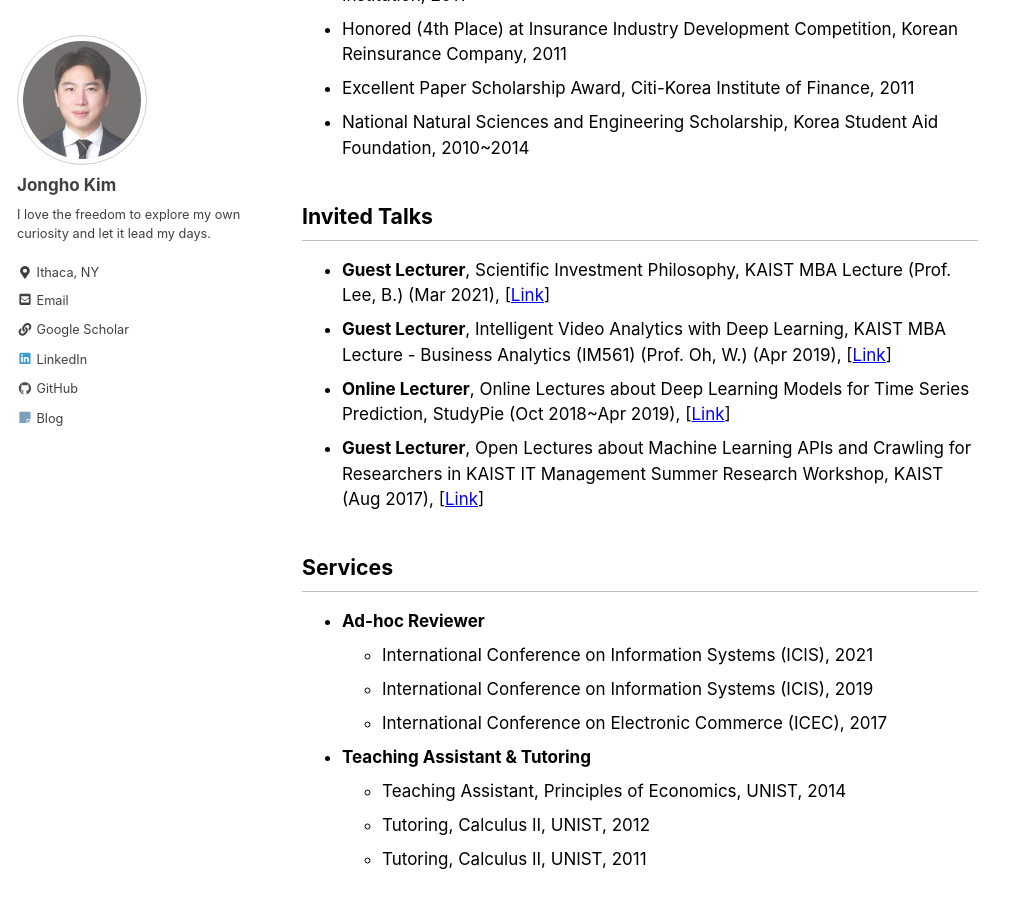
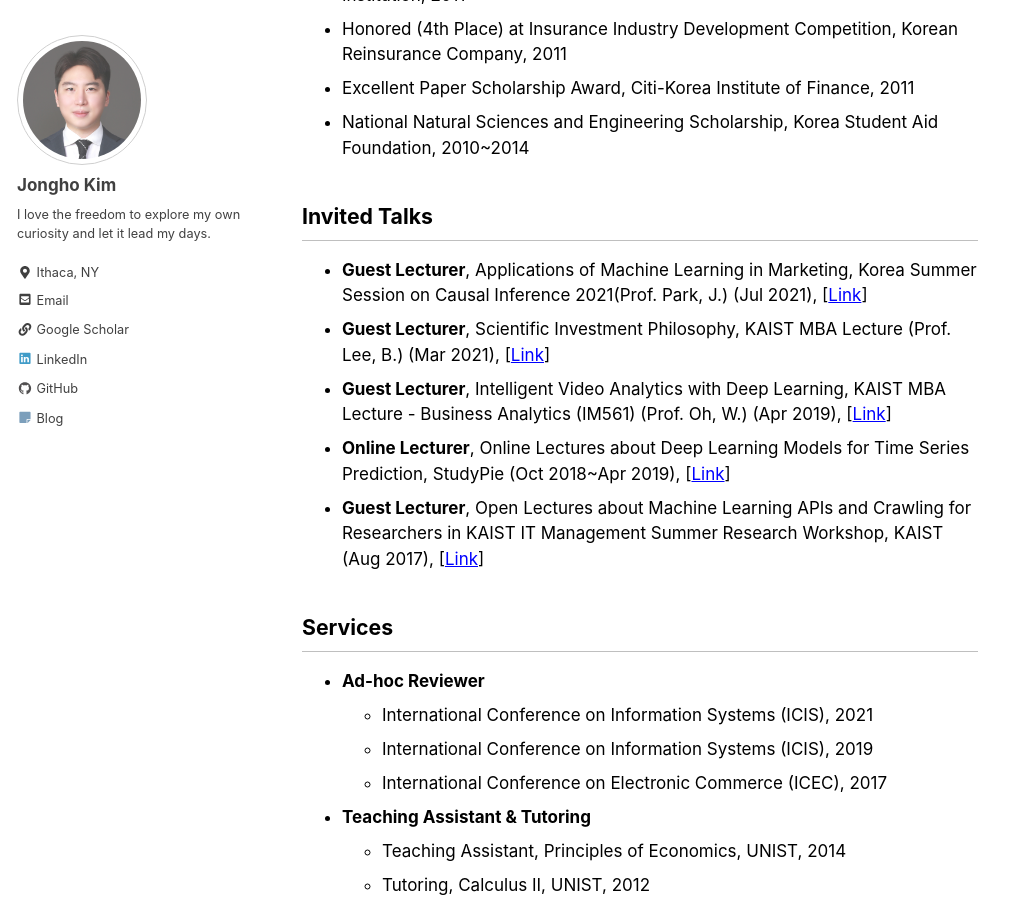
Before and after one commit to jonghkim/jonghkim.github.io, a Jekyll site: the page built from _pages/about.md, in a window 1280 px wide and 900 px high, scrolled down 2565 px. Shown: the whole window, without its empty margins (0-1024 px from the left). Built offline with Jekyll 4.4.1, drawn with Linux system fonts in a browser that asks for light colours.

Commit message:
udpate about

```diff
--- a/_pages/about.md
+++ b/_pages/about.md
@@ -61,6 +61,7 @@ last_modified_at: 2021-4-15
 - National Natural Sciences and Engineering Scholarship, Korea Student Aid Foundation, 2010~2014
 
 ## Invited Talks
+- **Guest Lecturer**, Applications of Machine Learning in Marketing, Korea Summer Session on Causal Inference 2021(Prof. Park, J.) (Jul 2021), [[Link](https://sites.google.com/view/causal-inference2021)]
 - **Guest Lecturer**, Scientific Investment Philosophy, KAIST MBA Lecture (Prof. Lee, B.) (Mar 2021), [[Link](https://github.com/jonghkim/scientific-investment-philosophy)]
 - **Guest Lecturer**, Intelligent Video Analytics with Deep Learning, KAIST MBA Lecture - Business Analytics (IM561) (Prof. Oh, W.) (Apr 2019), [[Link](https://github.com/jonghkim/kaist-video-analytics)]
 - **Online Lecturer**, Online Lectures about Deep Learning Models for Time Series Prediction, StudyPie (Oct 2018~Apr 2019), [[Link](https://studypie.co/)]
```
